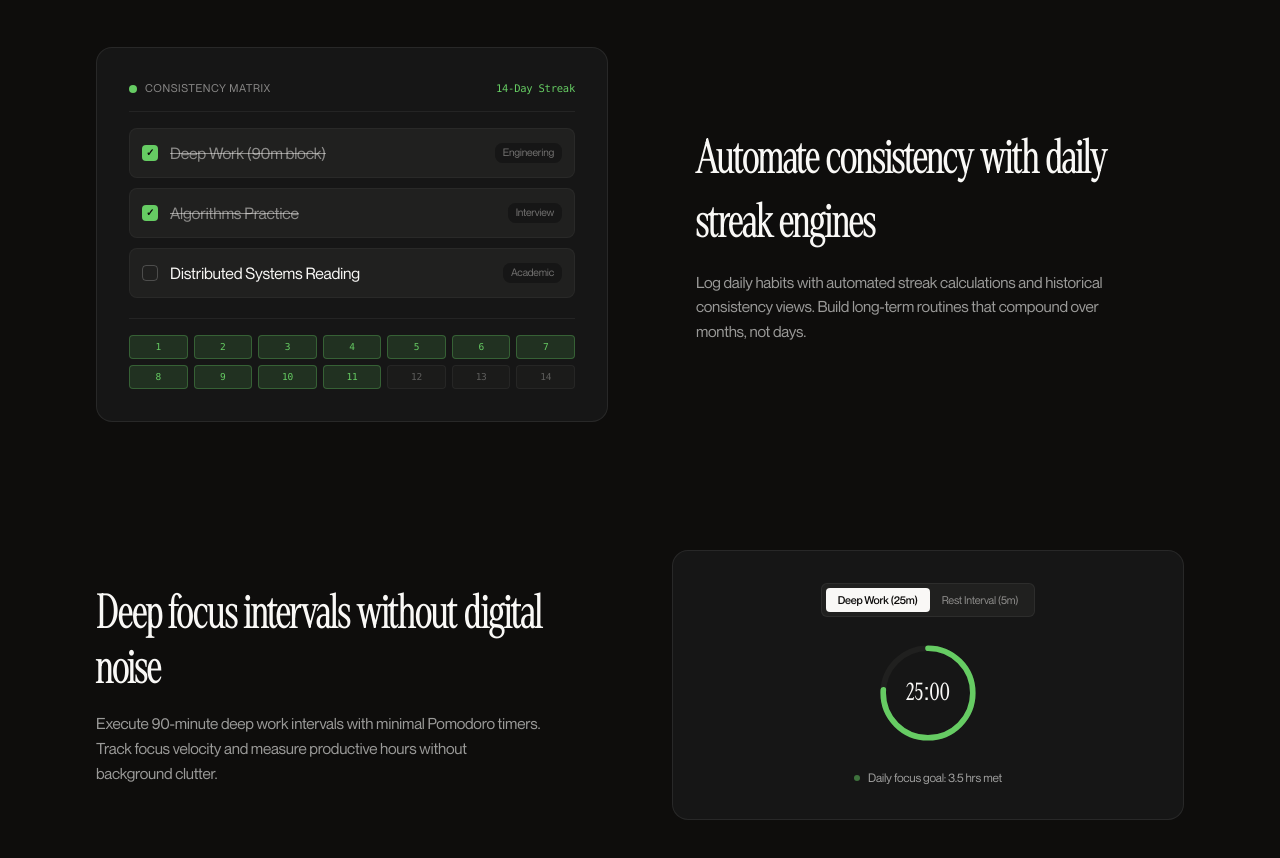
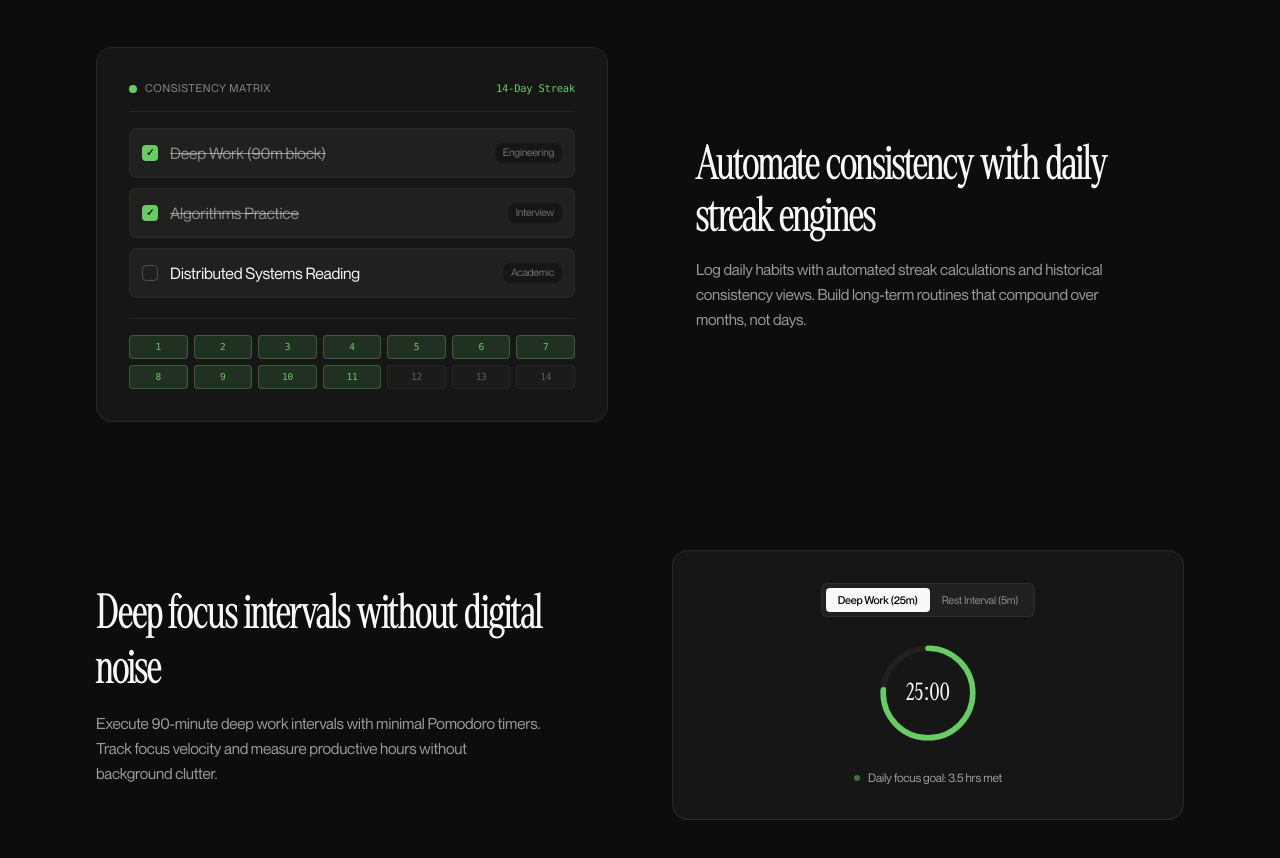
Before and after one commit to abdul-rahman-0x/smart-track, a Next.js app: page / in a window 1280 px wide. Shown: the part 1460-2318 px from the top of the page. Built offline with nearby package versions, Linux system fonts and the light colour scheme; no server answers.

Commit message:
fix(features): adjust heading line height for improved readability in landing features section

```diff
--- a/components/landing/features.tsx
+++ b/components/landing/features.tsx
@@ -99,7 +99,7 @@ export default function Features() {
 
                     {/* Copy */}
                     <div className="space-y-4 lg:col-span-6 lg:pl-6">
-                        <h3 className="font-serif text-2xl font-light  text-[#f9f8f6] sm:text-[38px] sm:text-[44px] lg:text-[48px]">
+                        <h3 className="font-serif text-2xl font-light leading-[1.08] text-[#f9f8f6] sm:text-[38px] sm:text-[44px] lg:text-[48px]">
                             Automate consistency with daily streak engines
                         </h3>
                         <p className="max-w-md font-sans text-[15.5px] font-normal leading-[1.6] text-[#f9f8f6]/60">
```
